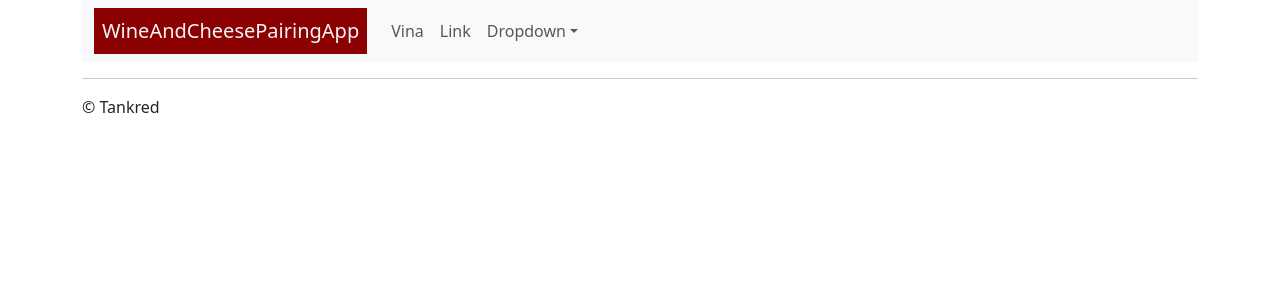
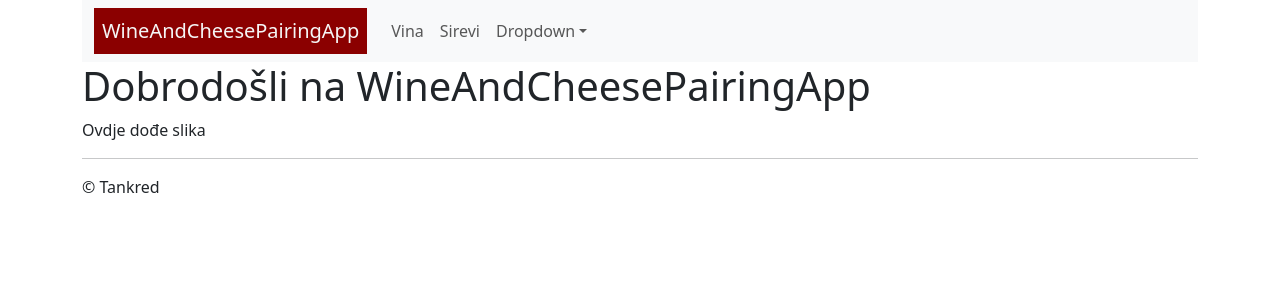
Before and after one commit to Tankred031/WineAndCheesePairingApp, a React (Vite) app: page / in a window 1280 px wide. Shown: the top 300 px of the page. Built offline with nearby package versions, Linux system fonts and the light colour scheme.

Commit message:
Pripremljen početno stanje

```diff
--- a/src/App.jsx
+++ b/src/App.jsx
@@ -2,7 +2,10 @@ import 'bootstrap/dist/css/bootstrap.min.css'
 import './App.css'
 import { Container } from 'react-bootstrap'
 import Izbornik from './components/Izbornik'
-
+import { Route, Routes } from 'react-router-dom'
+import Home from './pages/Home'
+import Sirevi from './pages/Sirevi'
+import { RouteNames } from './constants'
 
 function App() {
 
@@ -11,8 +14,10 @@ function App() {
   return (
     <Container>
       <Izbornik />
-
-
+        <Routes>
+          <Route path={RouteNames.HOME} element={<Home />} />
+          <Route path={RouteNames.SIREVI} element={<Sirevi />} />
+        </Routes>
       <hr />
       &copy; Tankred
     </Container>
--- a/src/components/Izbornik.jsx
+++ b/src/components/Izbornik.jsx
@@ -1,31 +1,32 @@
 import { Container, Nav, Navbar, NavDropdown } from "react-bootstrap";
 import { IME_APLIKACIJE } from "../constants";
+import { useNavigate } from "react-router-dom";
 
-export default function Izbornik(){
+export default function Izbornik() {
 
-    return(
-        <Navbar expand="lg" className="bg-body-tertiary">
+  const navigate = useNavigate()
+
+  return (
+    <Navbar expand="lg" className="bg-body-tertiary">
       <Container>
         <Navbar.Brand className="bg-wines" href="#home">{IME_APLIKACIJE}</Navbar.Brand>
         <Navbar.Toggle aria-controls="basic-navbar-nav" />
         <Navbar.Collapse id="basic-navbar-nav">
           <Nav className="me-auto">
-            <Nav.Link href="#home">Vina</Nav.Link>
-            <Nav.Link href="#link">Link</Nav.Link>
+            <Nav.Link
+             onClick={()=>navigate(RouteNames.HOME)}>
+              Vina</Nav.Link>
+
+            <Nav.Link
+             onClick={()=>navigate(RouteNames.SIREVI)}
+              >Sirevi</Nav.Link>
             <NavDropdown title="Dropdown" id="basic-nav-dropdown">
               <NavDropdown.Item href="#action/3.1">Action</NavDropdown.Item>
-              <NavDropdown.Item href="#action/3.2">
-                Another action
-              </NavDropdown.Item>
-              <NavDropdown.Item href="#action/3.3">Something</NavDropdown.Item>
-              <NavDropdown.Divider />
-              <NavDropdown.Item href="#action/3.4">
-                Separated link
-              </NavDropdown.Item>
+
             </NavDropdown>
           </Nav>
         </Navbar.Collapse>
       </Container>
     </Navbar>
-    )
+  )
 }
--- a/src/constants.js
+++ b/src/constants.js
@@ -1 +1,6 @@
 export const IME_APLIKACIJE='WineAndCheesePairingApp'
+
+export const RouteNames = {
+    HOME: '/',
+    SIREVI: '/'
+}
--- a/src/main.jsx
+++ b/src/main.jsx
@@ -1,14 +1,14 @@
 import { StrictMode } from 'react'
 import { createRoot } from 'react-dom/client'
 import App from './App.jsx'
-
+import { BrowserRouter } from 'react-router-dom'
 
 
 createRoot(document.getElementById('root')).render(
   <StrictMode>
-
+    <BrowserRouter>
       <App />
 
-
+    </BrowserRouter>
   </StrictMode>,
 )
--- a/src/pages/Home.jsx
+++ b/src/pages/Home.jsx
@@ -1,5 +1,12 @@
+import { IME_APLIKACIJE } from "../constants";
+
 export default function Home(){
     return(
-
+       <>
+       <h1>Dobrodošli na {IME_APLIKACIJE}</h1>
+       <div>
+        Ovdje dođe slika
+       </div>
+       </>
     )
 }
--- /dev/null
+++ b/src/pages/Sirevi.jsx
@@ -0,0 +1,7 @@
+export default function Sirevi(){
+    return(
+        <>
+        Ovdje će doći sirevi
+        </>
+    )
+}
```
